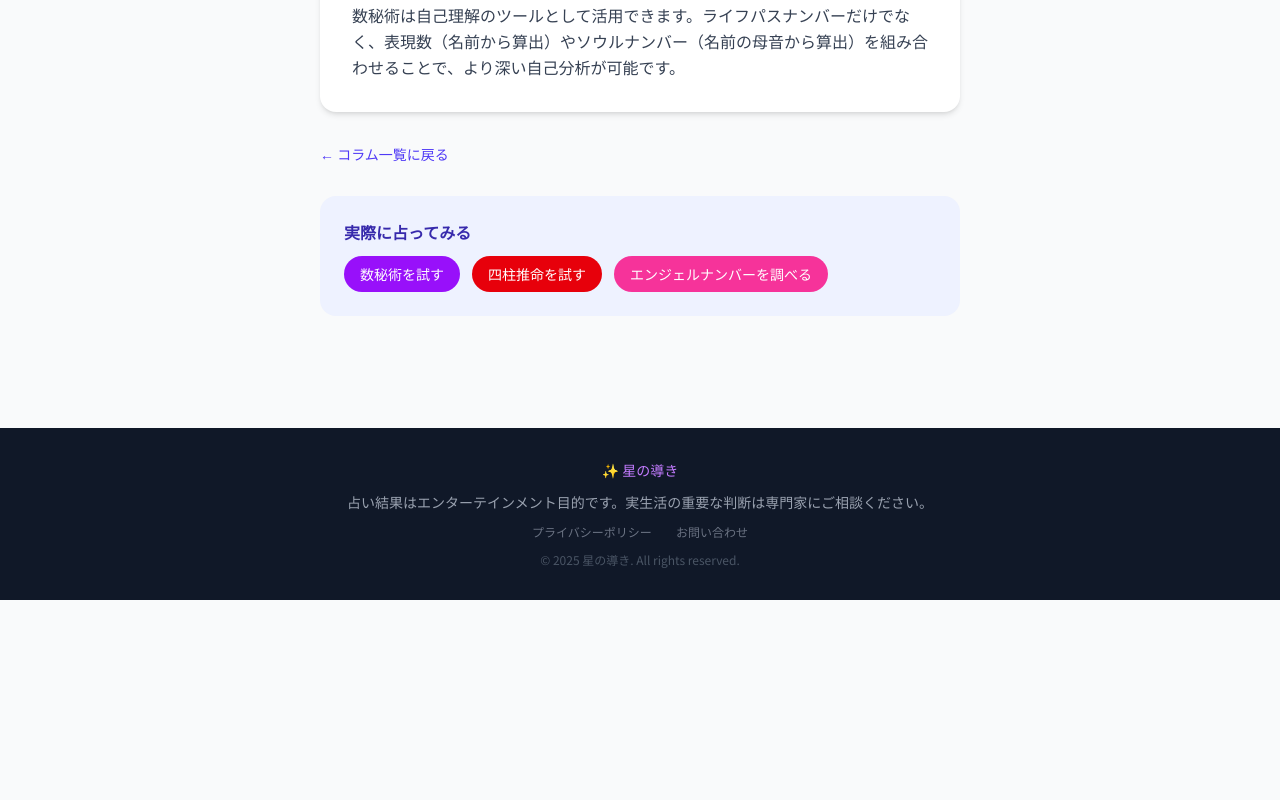
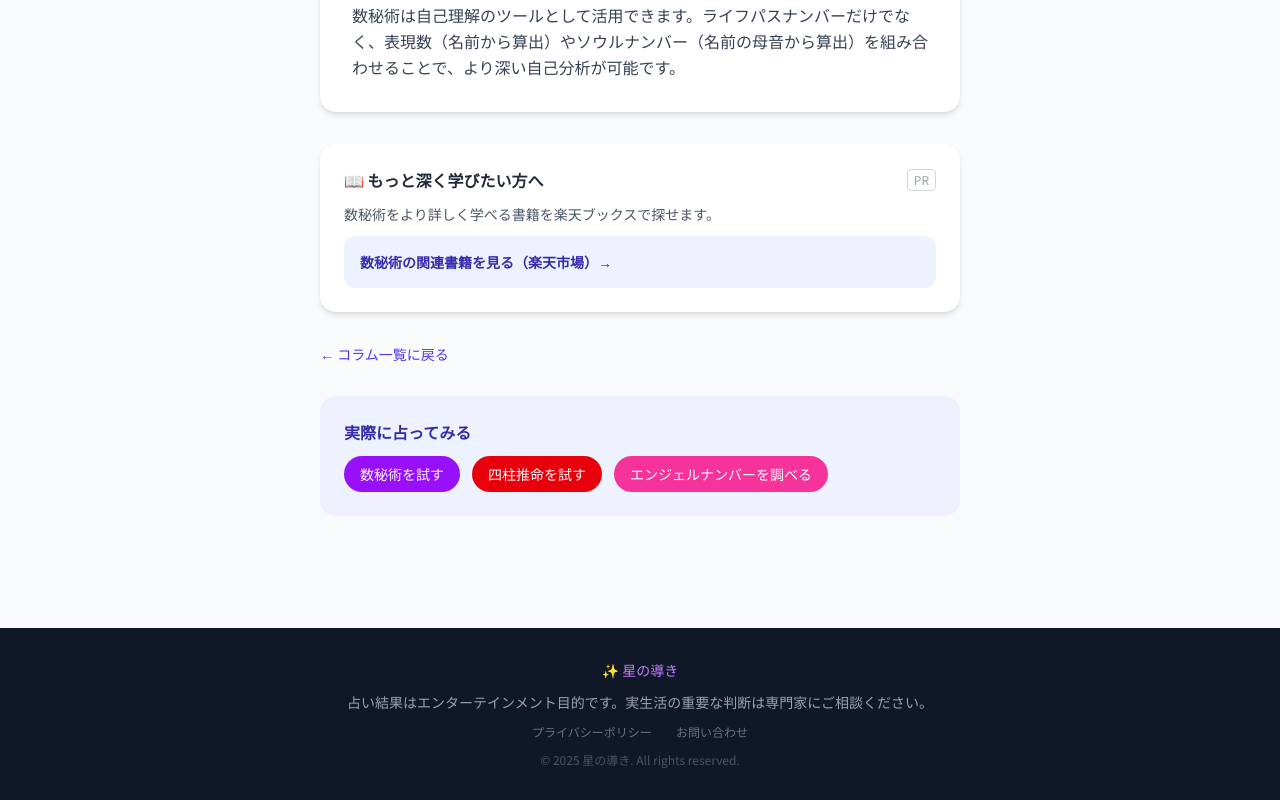
Before and after one commit to yuichiro/uranai-site, a Next.js app: page /column/numerology-basics in a window 1280 px wide. Shown: the part 972-1772 px from the top of the page. Before the commit the page ends 1572 px from the top, so only its background shows below. Built offline with nearby package versions, Linux system fonts and the light colour scheme.

Commit message:
Add book affiliate links to columns, guardian stone to my-angel-number

```diff
--- a/app/column/[slug]/page.tsx
+++ b/app/column/[slug]/page.tsx
@@ -2,6 +2,7 @@ import { COLUMNS } from "../page";
 import Link from "next/link";
 import { notFound } from "next/navigation";
 import type { Metadata } from "next";
+import { rakutenSearchLink, CATEGORY_TO_BOOK } from "@/lib/rakuten";
 
 export function generateStaticParams() {
   return COLUMNS.map((col) => ({ slug: col.slug }));
@@ -50,6 +51,23 @@ export default async function ColumnPage({ params }: { params: Promise<{ slug: s
         })}
       </div>
 
+      {/* 関連書籍（アフィリエイト） */}
+      <div className="bg-white rounded-2xl shadow-md p-6 space-y-3">
+        <div className="flex items-center justify-between">
+          <p className="font-bold text-gray-800">📖 もっと深く学びたい方へ</p>
+          <span className="text-xs text-gray-400 border border-gray-300 rounded px-1.5 py-0.5">PR</span>
+        </div>
+        <p className="text-sm text-gray-600">{col.category}をより詳しく学べる書籍を楽天ブックスで探せます。</p>
+        <a
+          href={rakutenSearchLink(CATEGORY_TO_BOOK[col.category] ?? "占い 本")}
+          target="_blank"
+          rel="nofollow sponsored noopener"
+          className="block bg-indigo-50 hover:bg-indigo-100 rounded-xl p-4 transition-colors"
+        >
+          <div className="font-bold text-indigo-800 text-sm">{col.category}の関連書籍を見る（楽天市場）→</div>
+        </a>
+      </div>
+
       <div className="flex justify-between">
         <Link href="/column" className="text-sm text-indigo-600 hover:underline">← コラム一覧に戻る</Link>
       </div>
--- a/app/my-angel-number/page.tsx
+++ b/app/my-angel-number/page.tsx
@@ -4,6 +4,7 @@ import { useState } from "react";
 import Link from "next/link";
 import { calcLifePathNumber } from "@/lib/numerology";
 import { myAngelNumber, type AngelNumber } from "@/lib/angel";
+import { rakutenSearchLink, ANGEL_TO_STONE } from "@/lib/rakuten";
 
 interface Result {
   lifePath: number;
@@ -82,6 +83,28 @@ export default function MyAngelNumberPage() {
             </div>
           </div>
 
+          {/* 守護ストーン（アフィリエイト） */}
+          <div className="bg-white rounded-2xl shadow-md p-6 space-y-3">
+            <div className="flex items-center justify-between">
+              <p className="font-bold text-gray-800">💎 あなたの守護ストーン</p>
+              <span className="text-xs text-gray-400 border border-gray-300 rounded px-1.5 py-0.5">PR</span>
+            </div>
+            <p className="text-sm text-gray-600">
+              エンジェルナンバー{result.angel.number}と相性の良いパワーストーンは「{(ANGEL_TO_STONE[result.angel.number] ?? "水晶").split(" ")[0]}」。
+              身につけることで天使のメッセージを受け取りやすくなるといわれています。
+            </p>
+            <a
+              href={rakutenSearchLink(ANGEL_TO_STONE[result.angel.number] ?? "パワーストーン ブレスレット")}
+              target="_blank"
+              rel="nofollow sponsored noopener"
+              className="block bg-pink-50 hover:bg-pink-100 rounded-xl p-4 transition-colors"
+            >
+              <div className="font-bold text-pink-800 text-sm">
+                {(ANGEL_TO_STONE[result.angel.number] ?? "水晶").split(" ")[0]}のブレスレットを見る（楽天市場）→
+              </div>
+            </a>
+          </div>
+
           {/* シェア */}
           <div className="bg-white rounded-2xl shadow-md p-6 text-center space-y-4">
             <p className="text-sm font-medium text-gray-700">結果をシェアする</p>
--- a/lib/rakuten.ts
+++ b/lib/rakuten.ts
@@ -5,6 +5,30 @@ export function rakutenSearchLink(keyword: string): string {
   const searchUrl = `https://search.rakuten.co.jp/search/mall/${encodeURIComponent(keyword)}/`;
   return `https://hb.afl.rakuten.co.jp/hgc/${AFFILIATE_ID}/?pc=${encodeURIComponent(searchUrl)}&link_type=text`;
 }
+
+// コラムカテゴリ → 関連書籍の検索キーワード
+export const CATEGORY_TO_BOOK: Record<string, string> = {
+  数秘術: "数秘術 入門 本",
+  四柱推命: "四柱推命 入門 本",
+  エンジェルナンバー: "エンジェルナンバー 本",
+  活用方法: "占い 入門 本",
+};
+
+// エンジェルナンバー → 守護ストーン検索キーワード
+export const ANGEL_TO_STONE: Record<string, string> = {
+  "111": "ルチルクォーツ ブレスレット",
+  "222": "ムーンストーン ブレスレット",
+  "333": "シトリン ブレスレット",
+  "444": "スモーキークォーツ ブレスレット",
+  "555": "ターコイズ ブレスレット",
+  "666": "ローズクォーツ ブレスレット",
+  "777": "ラピスラズリ ブレスレット",
+  "888": "タイガーアイ ブレスレット",
+  "999": "アメジスト ブレスレット",
+  "1111": "水晶 ブレスレット",
+  "1212": "アクアマリン ブレスレット",
+  "2222": "翡翠 ブレスレット",
+};
 
 // ラッキーカラー → パワーストーン検索キーワード
 export const COLOR_TO_STONE: Record<string, string> = {
```
